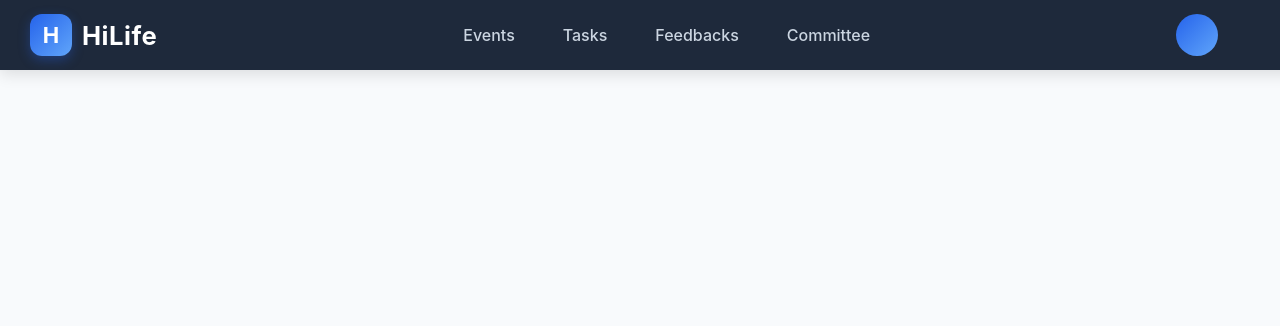
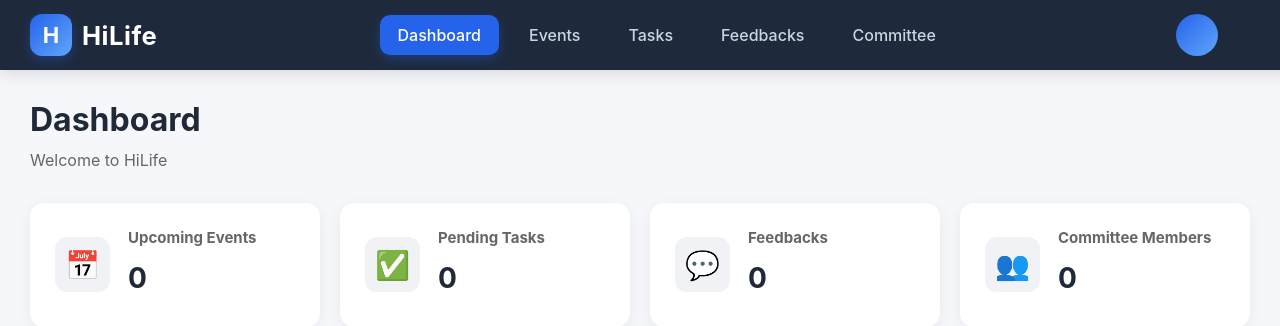
Before and after one commit to vaishnavisakhare03/hilife, a React (Vite) app: page / in a window 1280 px wide. Shown: the top 326 px of the page. Built offline with nearby package versions, Linux system fonts and the light colour scheme; no server answers.

Commit message:
added dashboard

```diff
--- a/src/App.jsx
+++ b/src/App.jsx
@@ -7,6 +7,7 @@ import LoginPage from "./pages/LoginPage";
 import ProfilePage from "./pages/ProfilePage";
 import Navbar from "./components/Navbar/Navbar";
 import ProtectedRoute from "./components/ProtectedRoute/ProtectedRoute"
+import Dashboard from "./pages/Dashboard";
 import { Routes, Route } from "react-router-dom";
 
 function App() {
@@ -16,6 +17,7 @@ function App() {
 
       <div style={{ paddingTop: "70px" }}>
         <Routes>
+          <Route path="/" element={<Dashboard />} />
           <Route path="/login" element={<LoginPage />} />
           <Route path="/events" element={<EventsPage />} />
           <Route path="/events/:id" element={<EventDetailsPage />} />
--- a/src/components/Navbar/Navbar.jsx
+++ b/src/components/Navbar/Navbar.jsx
@@ -64,6 +64,7 @@ function Navbar() {
       </div>
 
       <div className="nav-links">
+        <NavLink to="/">Dashboard</NavLink>
         <NavLink to="/events">Events</NavLink>
         <NavLink to="/tasks">Tasks</NavLink>
         <NavLink to="/feedbacks">Feedbacks</NavLink>
--- /dev/null
+++ b/src/pages/Dashboard.css
@@ -0,0 +1,92 @@
+.dashboard {
+    padding: 30px;
+    min-height: calc(100vh - 70px);
+    background: #f5f7fb;
+}
+
+.dashboard-header {
+    margin-bottom: 30px;
+}
+
+.dashboard-header h1 {
+    margin: 0;
+    font-size: 32px;
+}
+
+.dashboard-header p {
+    margin-top: 8px;
+    color: #666;
+}
+
+.dashboard-cards {
+    display: grid;
+    grid-template-columns: repeat(4, 1fr);
+    gap: 20px;
+}
+
+.dashboard-card {
+    background: white;
+    border-radius: 14px;
+    padding: 25px;
+    display: flex;
+    align-items: center;
+    gap: 18px;
+    box-shadow: 0 4px 15px rgba(0, 0, 0, 0.06);
+}
+
+.card-icon {
+    width: 55px;
+    height: 55px;
+    border-radius: 12px;
+    display: flex;
+    align-items: center;
+    justify-content: center;
+    font-size: 28px;
+    background: #f0f2f5;
+}
+
+.dashboard-card h3 {
+    margin: 0 0 8px;
+    font-size: 15px;
+    color: #666;
+}
+
+.dashboard-card p {
+    margin: 0;
+    font-size: 28px;
+    font-weight: 700;
+}
+
+.dashboard-loading {
+    padding: 50px;
+    text-align: center;
+    font-size: 18px;
+}
+
+@media (max-width: 1000px) {
+
+    .dashboard-cards {
+        grid-template-columns: repeat(2, 1fr);
+    }
+}
+
+@media (max-width: 600px) {
+
+    .dashboard {
+        padding: 20px;
+    }
+
+    .dashboard-cards {
+        grid-template-columns: 1fr;
+    }
+}
+
+.dashboard-card.clickable {
+    cursor: pointer;
+    transition: transform 0.2s ease, box-shadow 0.2s ease;
+}
+
+.dashboard-card.clickable:hover {
+    transform: translateY(-4px);
+    box-shadow: 0 8px 25px rgba(0, 0, 0, 0.12);
+}
--- /dev/null
+++ b/src/pages/Dashboard.jsx
@@ -0,0 +1,100 @@
+import { useEffect, useState } from "react";
+import api from "../api/axiosConfig";
+import "./Dashboard.css";
+import { useNavigate } from "react-router-dom";
+
+function Dashboard() {
+  const [stats, setStats] = useState({
+    upcomingEvents: 0,
+    pendingTasks: 0,
+    feedbackCount: 0,
+    committeeCount: 0,
+  });
+
+  const [loading, setLoading] = useState(true);
+
+  const navigate = useNavigate();
+
+  useEffect(() => {
+    fetchDashboard();
+  }, []);
+
+  const fetchDashboard = async () => {
+    try {
+      const response = await api.get("/dashboard/stats");
+
+      setStats(response.data);
+    } catch (error) {
+      console.error("Error fetching dashboard:", error);
+    } finally {
+      setLoading(false);
+    }
+  };
+
+  if (loading) {
+    return <div className="dashboard-loading">Loading dashboard...</div>;
+  }
+
+  return (
+    <div className="dashboard">
+      <div className="dashboard-header">
+        <div>
+          <h1>Dashboard</h1>
+          <p>Welcome to HiLife</p>
+        </div>
+      </div>
+
+      <div className="dashboard-cards">
+        <div
+          className="dashboard-card clickable"
+          onClick={() => navigate("/events")}
+        >
+          <div className="card-icon">📅</div>
+
+          <div>
+            <h3>Upcoming Events</h3>
+            <p>{stats.upcomingEvents}</p>
+          </div>
+        </div>
+
+        <div
+          className="dashboard-card clickable"
+          onClick={() => navigate("/tasks?status=IN_PROGRESS")}
+        >
+          <div className="card-icon">✅</div>
+
+          <div>
+            <h3>Pending Tasks</h3>
+            <p>{stats.pendingTasks}</p>
+          </div>
+        </div>
+
+        <div
+          className="dashboard-card clickable"
+          onClick={() => navigate("/feedbacks")}
+        >
+          <div className="card-icon">💬</div>
+
+          <div>
+            <h3>Feedbacks</h3>
+            <p>{stats.feedbackCount}</p>
+          </div>
+        </div>
+
+        <div
+          className="dashboard-card clickable"
+          onClick={() => navigate("/committee")}
+        >
+          <div className="card-icon">👥</div>
+
+          <div>
+            <h3>Committee Members</h3>
+            <p>{stats.committeeCount}</p>
+          </div>
+        </div>
+      </div>
+    </div>
+  );
+}
+
+export default Dashboard;
--- a/src/pages/TaskPage.jsx
+++ b/src/pages/TaskPage.jsx
@@ -3,13 +3,25 @@ import "./TaskPage.css";
 import { useState } from "react";
 import { isAdmin } from "../utils/auth";
 import { createTask, updateTask, deleteTask } from "../api/taskApi";
+import { useSearchParams } from "react-router-dom";
 
 function TaskPage() {
   const [showAddDialog, setShowAddDialog] = useState(false);
   const [isEditMode, setIsEditMode] = useState(false);
   const [editingTaskId, setEditingTaskId] = useState(null);
 
-  const [activeTab, setActiveTab] = useState("planned");
+  const [searchParams] = useSearchParams();
+
+  const [activeTab, setActiveTab] = useState(() => {
+    const status = searchParams.get("status");
+
+    if (status === "IN_PROGRESS") {
+      return "in-progress";
+    }
+
+    return "planned";
+  });
+
   const [newTask, setNewTask] = useState({
     title: "",
     description: "",
@@ -26,9 +38,9 @@ function TaskPage() {
     setShowAddDialog(false);
 
     window.location.reload();
-};
+  };
 
-const handleUpdateTask = async () => {
+  const handleUpdateTask = async () => {
     await updateTask(editingTaskId, newTask);
 
     setShowAddDialog(false);
@@ -37,8 +49,7 @@ const handleUpdateTask = async () => {
     setEditingTaskId(null);
 
     window.location.reload();
-};
-
+  };
 
   const handleEditTask = (task) => {
     setIsEditMode(true);
```
